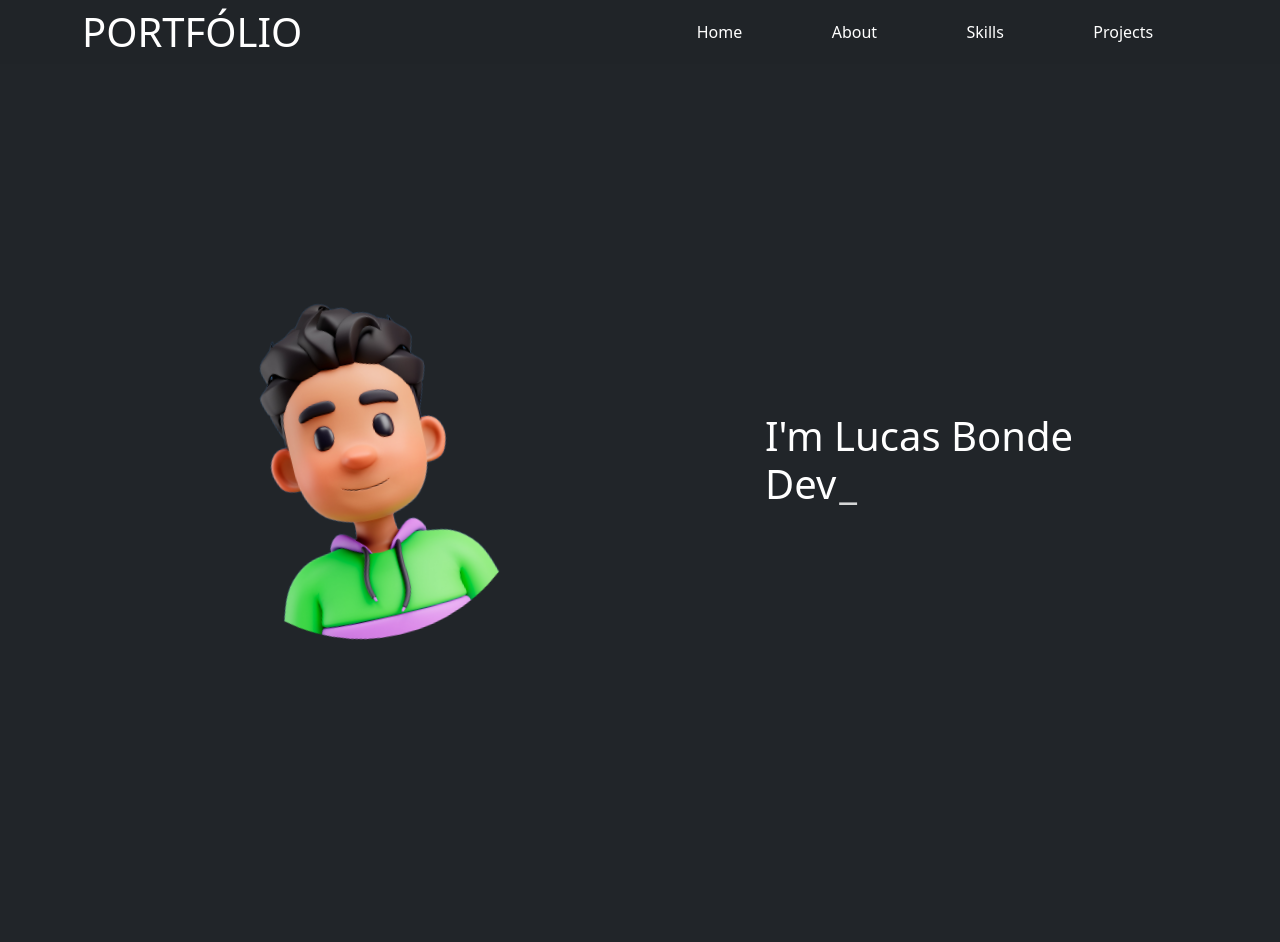
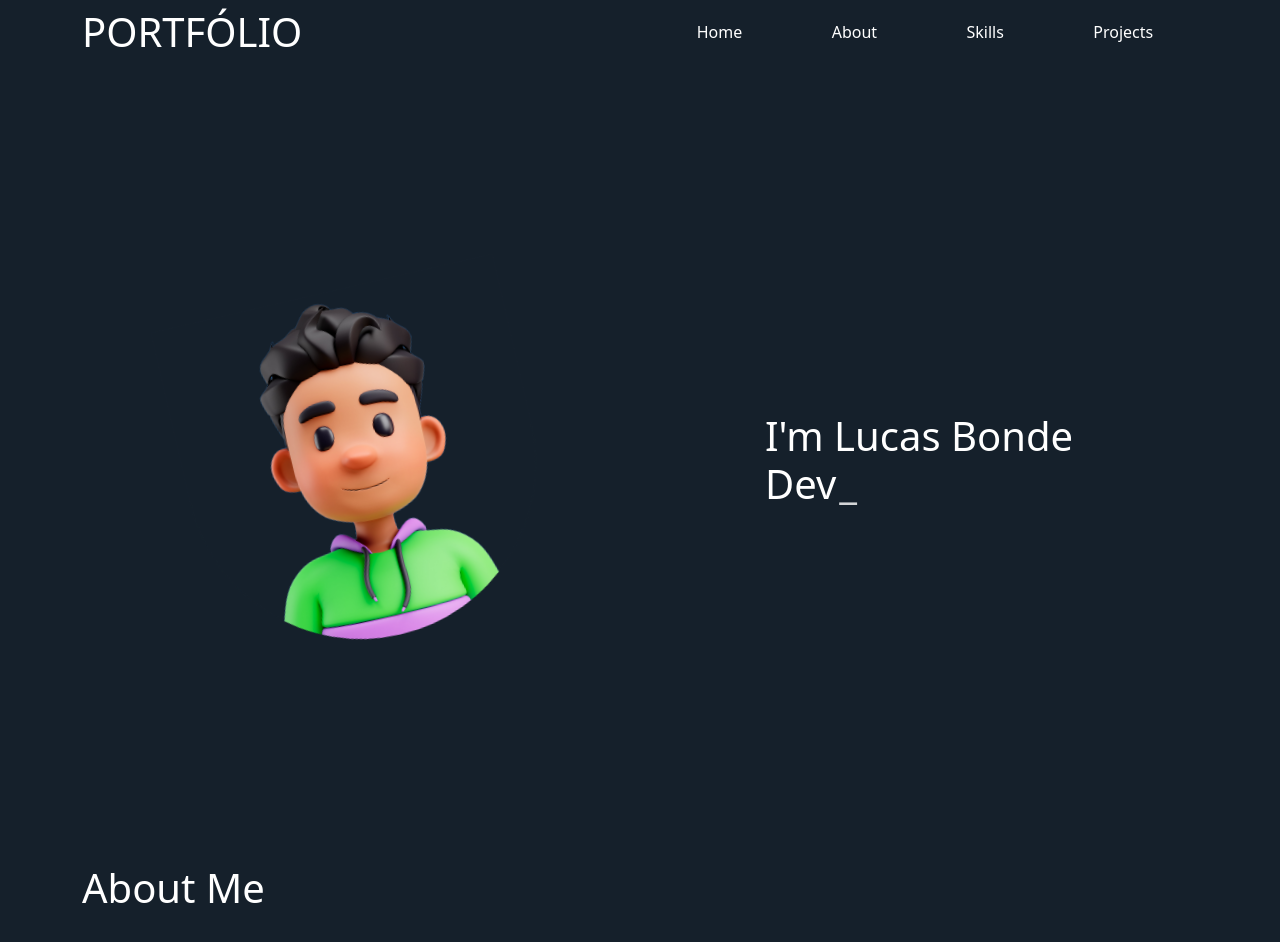
Before and after one commit to LucasBondeDeSouza/portfolio-lucas, a React (Vite) app in the folder portfolio/: page / in a window 1280 px wide. Shown: the top 942 px of the page. Built offline with nearby package versions, Linux system fonts and the light colour scheme.

Commit message:
atualização

```diff
--- a/portfolio/src/App.jsx
+++ b/portfolio/src/App.jsx
@@ -7,7 +7,7 @@ import Navigation from "./components/Navigation";
 
 export default () => {
   return (
-    <div className="bg-dark">
+    <div>
       <Header />
       <MainHeader />
       <About />
--- a/portfolio/src/components/About/index.jsx
+++ b/portfolio/src/components/About/index.jsx
@@ -5,6 +5,8 @@ import ImgAbout from "../../assets/img-about.png"
 export default () => {
     return (
         <div className="container min-vh-100">
+            <h1 className="text-white mb-5">About Me</h1>
+
 
         </div>
     )
--- a/portfolio/src/components/Header/index.jsx
+++ b/portfolio/src/components/Header/index.jsx
@@ -2,8 +2,7 @@ import React from "react";
 
 export default () => {
     return (
-        <div className="d-none d-md-inline sticky-top">
-            <div className="bg-dark bg-opacity-75">
+        <header className="d-none d-md-inline sticky-top">
             <div className="container">
                 <div className="row d-flex align-items-center py-2">
                     <div className="col-12 col-md-6">
@@ -20,7 +19,6 @@ export default () => {
                     </div>
                 </div>
             </div>
-            </div>
-        </div>
+        </header>
     )
 }
--- a/portfolio/src/index.css
+++ b/portfolio/src/index.css
@@ -1,3 +1,10 @@
+* {
+    background-color: #15202b;
+}
+
+/*header {
+    filter: blur(16px);
+}*/
 
 .mainHeader img {
     height: 250px;
```
Also changed, not shown: portfolio/src/components/Navigation/index.jsx (line endings or trailing spaces). Lines whose indentation alone changed are shown as unchanged.
